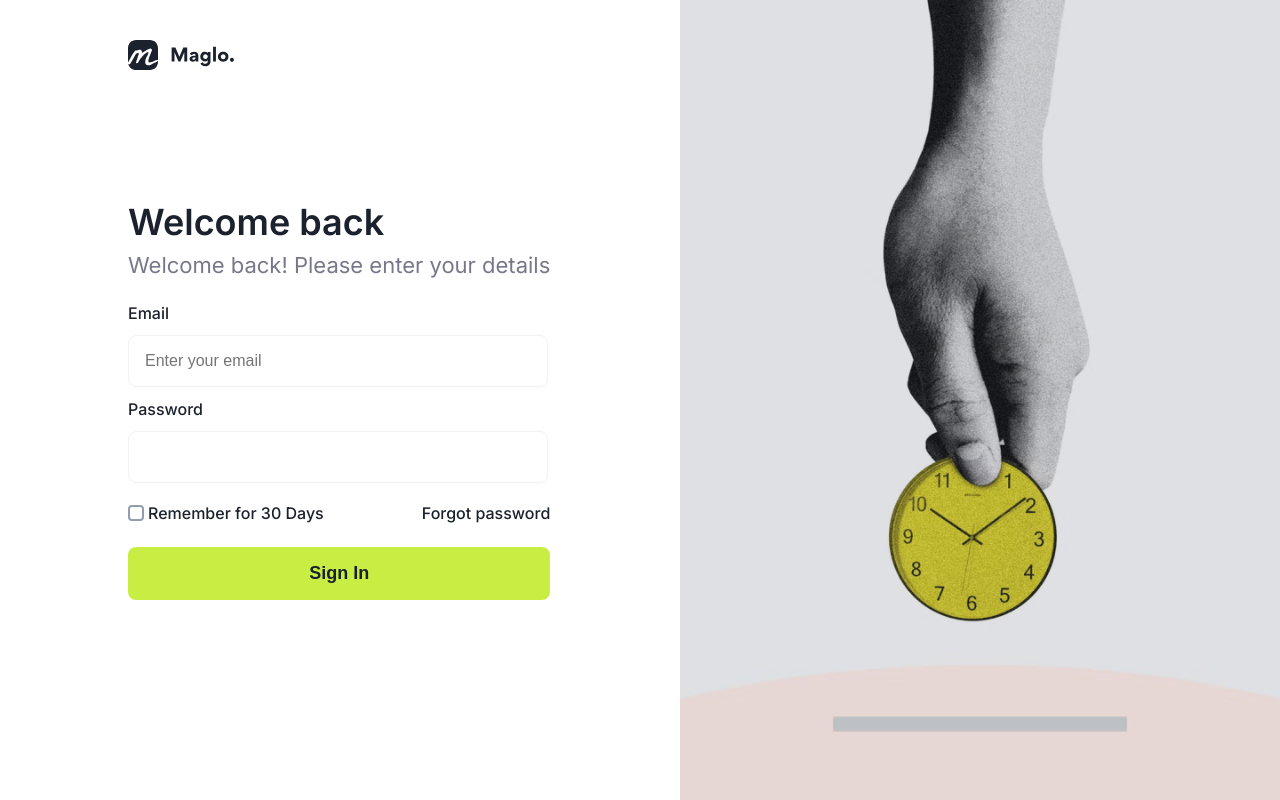
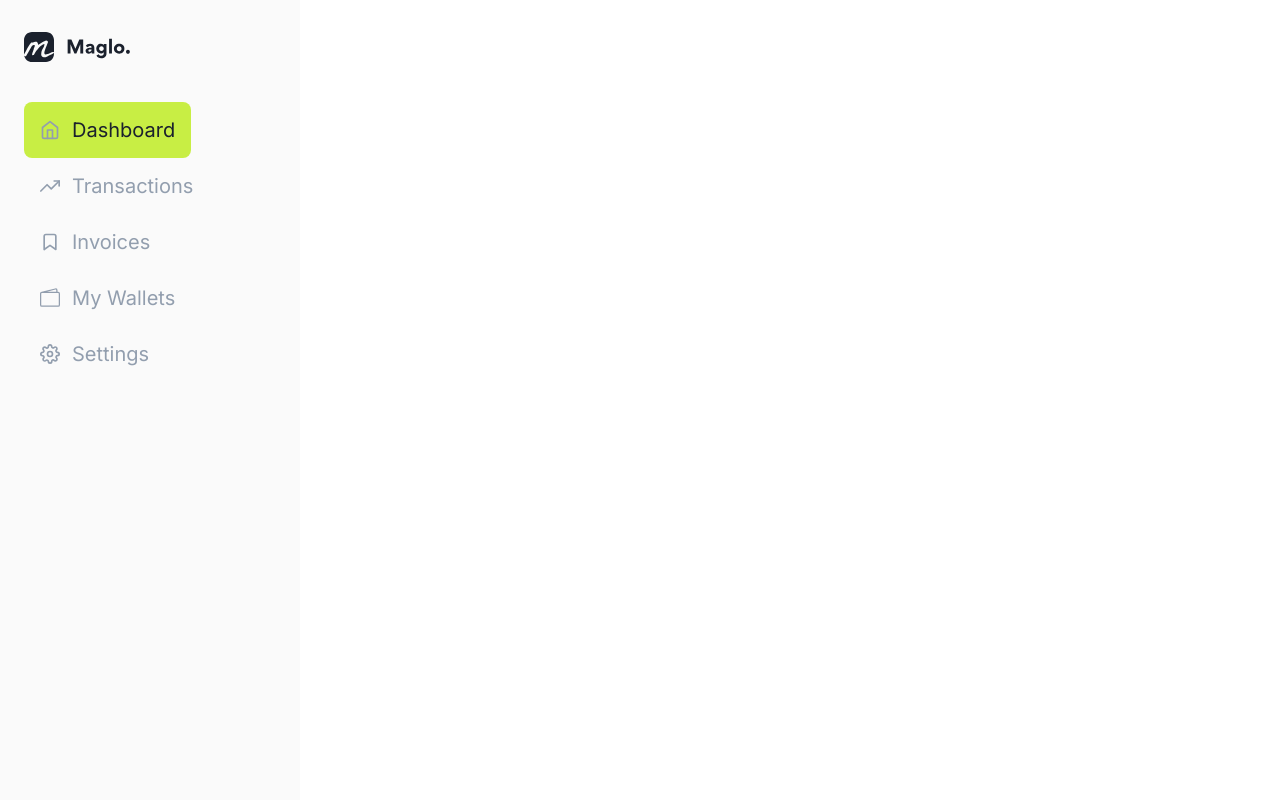
Before and after one commit to glebgubckin/Finance-CRM, a React (Vite) app: page / in a window 1280 px wide. Before the commit this address led to /login. Built offline with nearby package versions, Linux system fonts and the light colour scheme.

Commit message:
add sidebar

```diff
--- a/src/App.tsx
+++ b/src/App.tsx
@@ -5,7 +5,7 @@ import AuthLayout from './layouts/AuthLayout'
 
 const App: FC = () => {
 
-  const isAuth = false
+  const isAuth = true
 
   return (
     <Router>
--- /dev/null
+++ b/src/components/Sidebar/Sidebar.tsx
@@ -0,0 +1,53 @@
+import { FC } from 'react'
+import { NavLink } from 'react-router-dom'
+import logo from '../../assets/logo.svg'
+import { FiHome, FiTrendingUp, FiBookmark, FiSettings } from "react-icons/fi"
+import { BsWallet2 } from 'react-icons/bs';
+import styles from './sidebar.module.scss'
+
+const Sidebar: FC = () => {
+  return (
+    <div className={styles.wrapper}>
+      <img src={logo} alt="logo" />
+      <nav className={styles.nav}>
+        <NavLink
+          className={({isActive}) => isActive ? `${styles.link} ${styles.link__active}` : styles.link}
+          to="/"
+        >
+          <FiHome color='929EAE' size={20} />
+          Dashboard
+        </NavLink>
+        <NavLink
+          className={({isActive}) => isActive ? `${styles.link} ${styles.link__active}` : styles.link}
+          to="/transactions"
+        >
+          <FiTrendingUp color='929EAE' size={20} />
+          Transactions
+        </NavLink>
+        <NavLink
+          className={({isActive}) => isActive ? `${styles.link} ${styles.link__active}` : styles.link}
+          to="/invoices"
+        >
+          <FiBookmark color='929EAE' size={20} />
+          Invoices
+        </NavLink>
+        <NavLink
+          className={({isActive}) => isActive ? `${styles.link} ${styles.link__active}` : styles.link}
+          to="/wallets"
+        >
+          <BsWallet2 color='929EAE' size={20} />
+          My Wallets
+        </NavLink>
+        <NavLink
+          className={({isActive}) => isActive ? `${styles.link} ${styles.link__active}` : styles.link}
+          to="/settings"
+        >
+          <FiSettings color='929EAE' size={20} />
+          Settings
+        </NavLink>
+      </nav>
+    </div>
+  )
+}
+
+export default Sidebar
--- /dev/null
+++ b/src/components/Sidebar/sidebar.module.scss
@@ -0,0 +1,44 @@
+@import '../../styles/var';
+
+.wrapper {
+  padding: 32px 24px;
+  width: 100%;
+  max-width: 300px;
+  height: 100%;
+  min-height: 100vh;
+  display: flex;
+  flex-direction: column;
+  align-items: flex-start;
+  background-color: #FAFAFA;
+}
+
+.nav {
+  margin-top: 40px;
+  display: flex;
+  flex-direction: column;
+  align-items: flex-start;
+}
+
+.link {
+  padding: 16px;
+  display: flex;
+  align-items: center;
+  border-radius: 8px;
+  font-size: 20px;
+  color: #929EAE;
+  text-decoration: none;
+  transition: .15s all;
+
+  &__active {
+    background-color: $primary;
+    color: $font-color;
+  }
+
+  & > svg {
+    margin-right: 12px;
+
+    &:hover {
+      color: $font-color;
+    }
+  }
+}
--- a/src/layouts/MainLayout.tsx
+++ b/src/layouts/MainLayout.tsx
@@ -1,10 +1,13 @@
 import { FC } from 'react'
 import { Routes, Route } from 'react-router-dom'
+import Sidebar from '../components/Sidebar/Sidebar'
+import styles from './mainLayout.module.scss'
+
 const MainLayout: FC = () => {
   return (
-    <Routes>
-
-    </Routes>
+    <div className={styles.wrapper}>
+      <Sidebar />
+    </div>
   )
 }
 
--- /dev/null
+++ b/src/layouts/mainLayout.module.scss
@@ -0,0 +1,4 @@
+.wrapper {
+  width: 100%;
+  display: flex;
+}
```
Also changed, not shown: src/components/Navbar/Navbar.tsx (added, +12 -0 lines), src/components/Navbar/navbar.module.scss (added).
